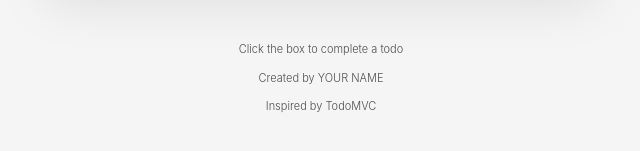
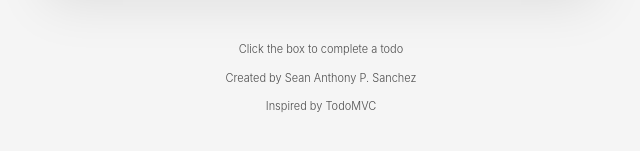
Before and after one commit to Seanton2/csit340-todomvc, a React (Vite) app: page / in a window 1280 px wide. Shown: the part 407-558 px from the top of the page, without its empty margins (319-959 px from the left). Built offline with nearby package versions, Linux system fonts and the light colour scheme.

Commit message:
chore: replace YOUR NAME with Sean Anthony P. Sanchez

```diff
--- a/src/App.jsx
+++ b/src/App.jsx
@@ -6,7 +6,7 @@ function App() {
   return (
     <div className="min-h-screen bg-[#f5f5f5] py-8 font-light text-[#111]">
       <Todos />
-      <Info name="YOUR NAME" />
+      <Info name="Sean Anthony P. Sanchez" />
     </div>
   )
 }
```
